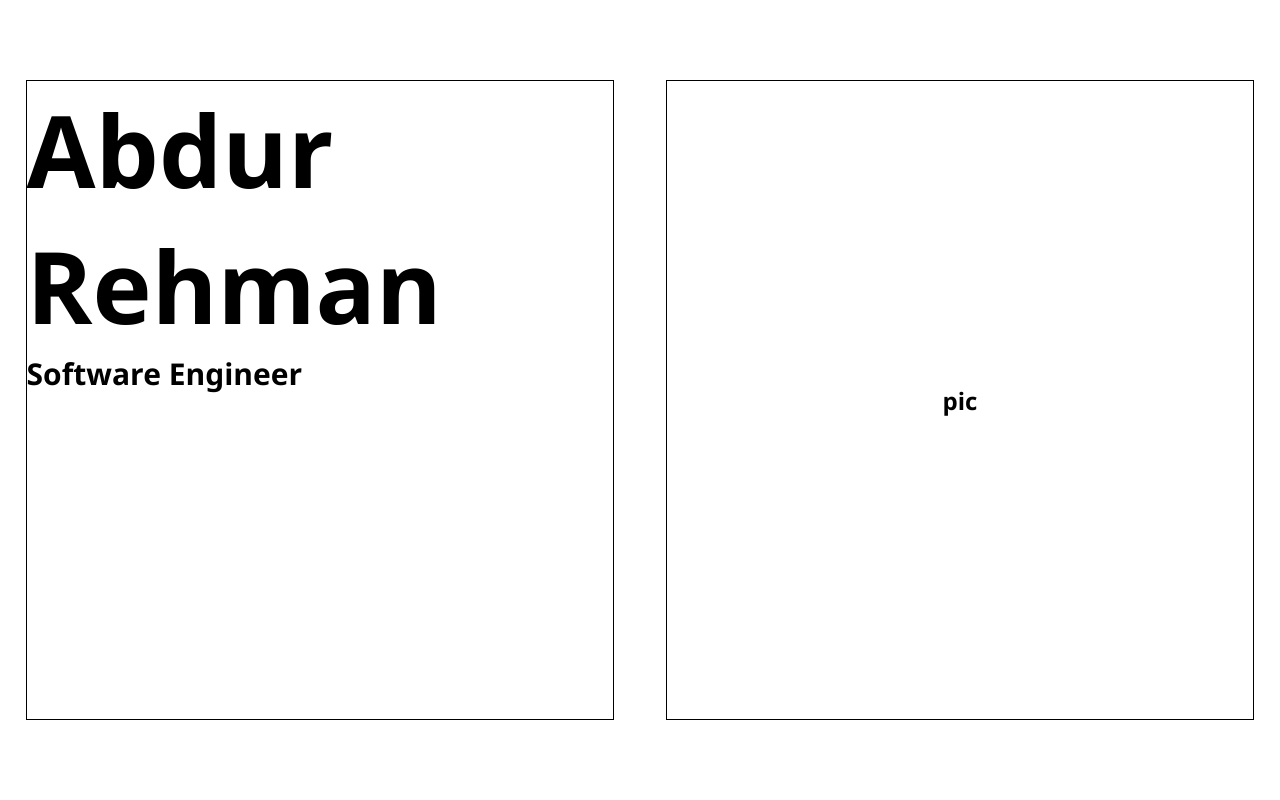
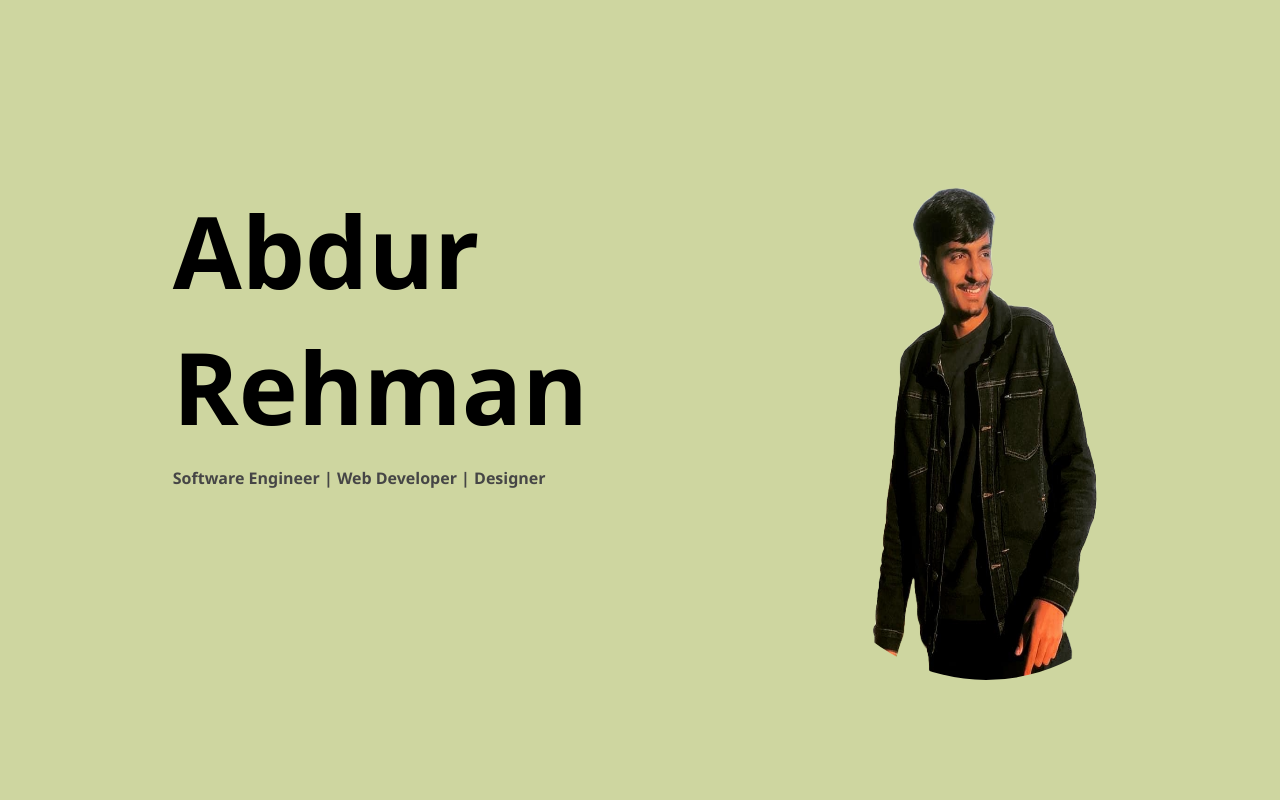
Before and after one commit to Rehman-codes/Portfolio, a React (Vite) app: page / in a window 1280 px wide. Shown: the top 800 px of the page. Built offline with nearby package versions, Linux system fonts and the light colour scheme; no server answers.

Commit message:
intro UI update

```diff
--- a/src/App.css
+++ b/src/App.css
@@ -5,7 +5,7 @@
 html,body,#root{
   width: 100%;
   height: auto;
-  background-color: blanchedalmond;
+  background-color: white;
   display: flex;
   justify-content: center;
   align-items: center;
--- a/src/components/Intro/Introduction.jsx
+++ b/src/components/Intro/Introduction.jsx
@@ -1,4 +1,5 @@
 import './intro.css';
+import profilePic from '../../assets/file.png'
 
 function Intro() {
 
@@ -7,11 +8,11 @@ function Intro() {
         <section id="intro">
             <div id='intro-sub-section-1' className='intro-sub-section'>
                 <h1>Abdur Rehman</h1>
-                <h4>Software Engineer</h4>
+                <h4>Software Engineer | Web Developer | Designer</h4>
             </div>
 
             <div id='intro-sub-section-2' className='intro-sub-section'>
-                <h1>pic</h1>
+                <img src={profilePic} alt="profile pic" />
             </div>
 
         </section>
--- a/src/components/Intro/intro.css
+++ b/src/components/Intro/intro.css
@@ -1,14 +1,32 @@
 #intro{
     height: 100vh;
     width: 100%;
-    background-color: rgb(255, 255, 255);
+    background-color: rgb(206, 214, 160);
     display: flex;
     justify-content: center;
     align-items: center;
 }
 
+.intro-sub-section{
+    box-sizing: border-box;
+    margin: 2%;
+}
+
 #intro-sub-section-1{
+    height: 80%;
+    width: 50%;
+    padding: 8%;
+}
 
+#intro-sub-section-1 > h1{
+    font-size: 100px;
+    margin: 0;
+}
+
+#intro-sub-section-1 > h4{
+    margin: 0;
+    color: rgb(70, 70, 70);
+    margin-top: 3%;
 }
 
 #intro-sub-section-1 > h1, #intro-sub-section-1 > h4{
@@ -16,26 +34,16 @@
 }
 
 #intro-sub-section-2{
+    height: 70%;
+    width: 35%;
+    border-radius: 50%;
     display: flex;
     justify-content: center;
     align-items: center;
 }
 
-.intro-sub-section{
-    height: 80%;
+#intro-sub-section-2 > img{
+    height: 100%;
     width: 100%;
-    border: 1px solid black;
-    box-sizing: border-box;
-    margin: 2%;
+    border-radius: 50%;
 }
-
-
-#intro-sub-section-1 > h1{
-    font-size: 100px;
-    margin: 0;
-}
-
-#intro-sub-section-1 > h4{
-    font-size: 30px;
-    margin: 0;
-}
--- a/src/components/Projects/Projects.jsx
+++ b/src/components/Projects/Projects.jsx
@@ -23,8 +23,10 @@ function Projects() {
         <div key={repo.id} className="card">
             <h2>{repo.name || 'Title'}</h2>
             <p>{repo.description || 'Description'}</p>
-            <button onClick={() => window.location.href = repo.html_url}>Github</button>
-            <button onClick={() => window.location.href = repo.homepage}>Preview</button>
+            <div id='action-buttons'>
+               <button onClick={() => window.location.href = repo.html_url}>Github</button>
+               <button onClick={() => window.location.href = repo.homepage}>Preview</button>
+            </div>
         </div>
         )
 });
--- a/src/components/Projects/projects.css
+++ b/src/components/Projects/projects.css
@@ -5,7 +5,6 @@
     flex-direction: row;
     flex-wrap: wrap;
     justify-content: center;
-    border: 1px solid black;
     box-sizing: border-box;
 }
 
@@ -19,12 +18,18 @@
     margin: 2%;
     padding: 1%;
     box-sizing: border-box;
+    border-radius: 5px;
 }
 
 #projects-heading{
     text-align: center;
 }
 
-button{
+#action-buttons > button{
     margin: 1%;
+    cursor: pointer;
+    border-radius: 5px;
+    border: 1px solid rgb(125, 125, 125);
+    width: 25%;
+    height: 100%;
 }
```
Also changed, not shown: src/assets/file.png (renamed from public/file.png).
